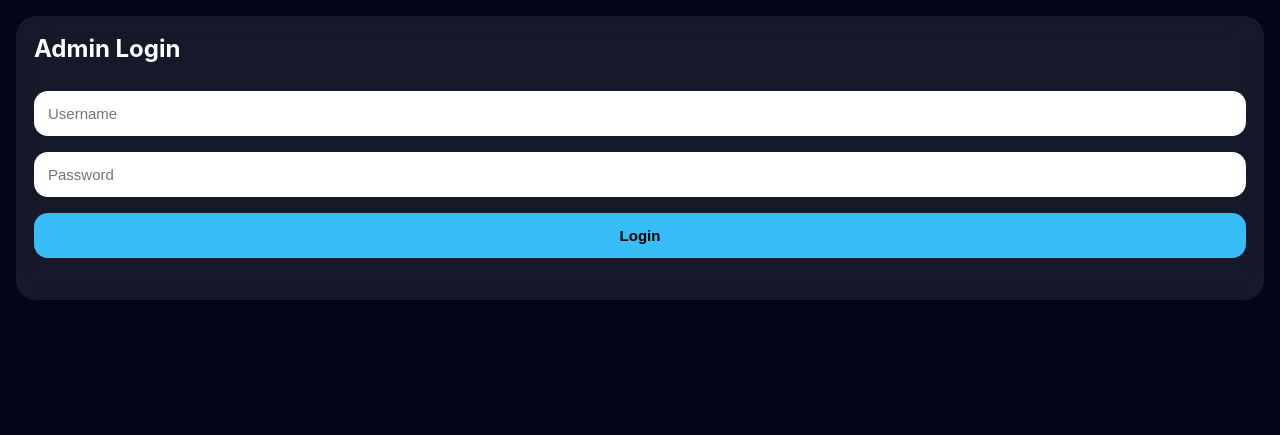
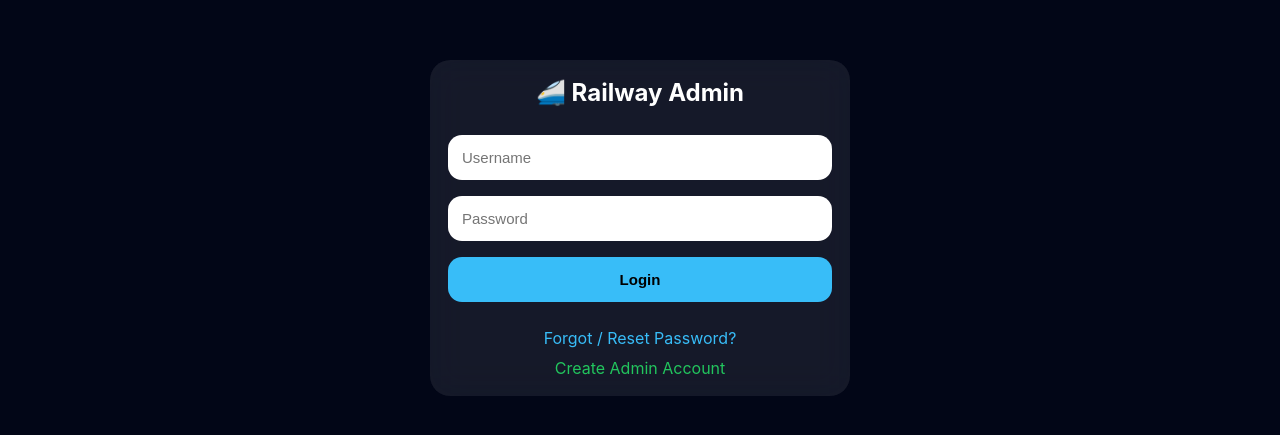
Before and after one commit to BtwToxic/control, a Flask app: page / in a window 1280 px wide. Shown: the top 435 px of the page. Run offline with Flask 3, Linux system fonts and the light colour scheme.

Commit message:
Update login.html

```diff
--- a/templates/login.html
+++ b/templates/login.html
@@ -1,15 +1,64 @@
-<link rel="stylesheet" href="/static/style.css">
+<!DOCTYPE html>
+<html lang="en">
+<head>
+  <meta charset="UTF-8">
+  <title>Admin Login</title>
+  <meta name="viewport" content="width=device-width, initial-scale=1">
 
-<div class="card">
-  <h2>Admin Login</h2>
+  <link rel="stylesheet" href="/static/style.css">
+</head>
+<body>
+
+<div class="card" style="max-width:420px;margin:60px auto">
+
+  <h2 style="text-align:center;margin-bottom:20px">
+    🚄 Railway Admin
+  </h2>
 
   {% if alert %}
     <div class="alert">{{ alert }}</div>
   {% endif %}
 
+  <!-- LOGIN FORM -->
   <form method="post">
-    <input name="user" placeholder="Username">
-    <input name="pass" type="password" placeholder="Password">
-    <button>Login</button>
+    <input
+      name="user"
+      placeholder="Username"
+      required
+    >
+
+    <input
+      name="pass"
+      type="password"
+      placeholder="Password"
+      required
+    >
+
+    <button type="submit">
+      Login
+    </button>
   </form>
+
+  <!-- LINKS -->
+  <div style="margin-top:18px;text-align:center">
+
+    <!-- RESET PASSWORD -->
+    <a href="/forgot"
+       style="display:block;margin-bottom:10px;
+              color:#38bdf8;text-decoration:none">
+      Forgot / Reset Password?
+    </a>
+
+    <!-- CREATE ADMIN -->
+    <a href="/admins"
+       style="display:block;
+              color:#22c55e;text-decoration:none">
+      Create Admin Account
+    </a>
+
+  </div>
+
 </div>
+
+</body>
+</html>
```
